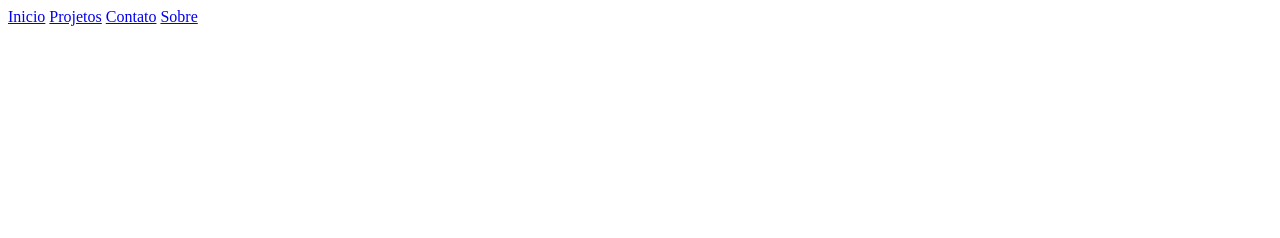
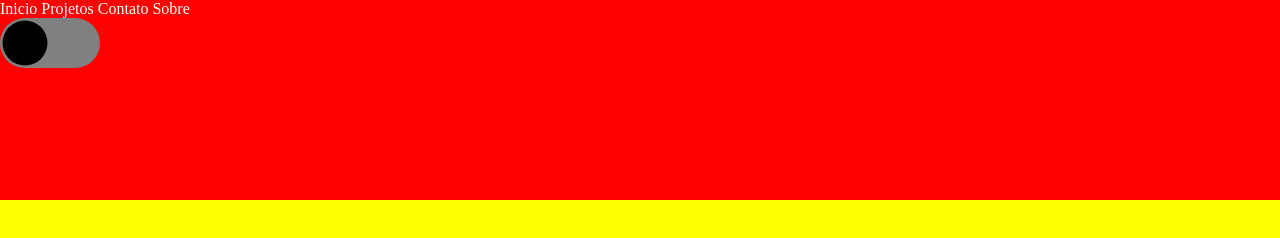
Before and after one commit to JonasFarias93/pagina, a plain HTML site: page index.html in a window 1280 px wide. Drawn offline with Linux system fonts and the light colour scheme.

Commit message:
Add `darkmode`
adicionando o modo noturno

```diff
--- /dev/null
+++ b/css/style.css
@@ -0,0 +1,57 @@
+*{
+    margin: 0;
+    padding: 0;
+    box-sizing: border-box;
+
+}
+body{
+    background-color: yellow;
+}
+
+body.dark{
+    background-color: blue;
+    transition: .5s;
+}
+.menu_nav{
+    height: 200px;
+    background-color: red;
+    transition: .5s;
+}
+.menu_nav.dark{
+    background-color: green;
+}
+
+a{
+    text-decoration: none;
+    color: white;
+    text-align: center;
+}
+
+.trilho{
+    width: 100px;
+    height: 50px;
+    background-color: gray;
+    border-radius: 150px;
+    position: relative;
+    cursor: pointer;
+}
+
+.trilho.dark{
+    background-color: rgb(188, 184, 184);
+}
+
+.trilho .indicador{
+    width: 50px;
+    height: 50px;
+    border-radius: 50%;
+    background-color: black;
+    transform: scale(.9);
+    position: absolute;
+    left: 0;
+    transition: .5s;
+    border: none;
+}
+.trilho.dark .indicador{
+    left: 50px;
+    background-color: #fff;
+}
--- a/index.html
+++ b/index.html
@@ -1,18 +1,28 @@
 <!DOCTYPE html>
-<html lang="en">
+<html lang="pt-br">
 <head>
     <meta charset="UTF-8">
     <meta name="viewport" content="width=device-width, initial-scale=1.0">
-    <title>Document</title>
+    <link rel="stylesheet" href="css/style.css">
+    <title>Jonas Farias</title>
 </head>
 <body>
     <div class="menu">
-        <nav class="menu-nav">
-            <a href="#">Inicio</a>
-            <a href="#">Projetos</a>
-            <a href="#">Contato</a>
-            <a href="#">Sobre</a>
+        <nav class="menu_nav">
+            <a class="menu-nav" href="#">Inicio</a>
+            <a class="menu-nav" href="#">Projetos</a>
+            <a class="menu-nav" href="#">Contato</a>
+            <a class="menu-nav" href="#">Sobre</a>
+
+
+            <div class="trilho" id="trilho">
+                <button class="indicador"></button>
+            </div>
+
         </nav>
     </div>
+
+
+    <script src="scripts/darkmode.js"></script>
 </body>
 </html>
--- /dev/null
+++ b/scripts/darkmode.js
@@ -0,0 +1,9 @@
+let trilho = document.getElementById('trilho')
+let body = document.querySelector('body')
+let menu_nav = document.querySelector('.menu_nav')
+
+trilho.addEventListener('click', ()=>{
+    trilho.classList.toggle('dark')
+    body.classList.toggle('dark')
+    menu_nav.classList.toggle('dark')
+})
```
Also changed, not shown: scripts/script.js (added).
